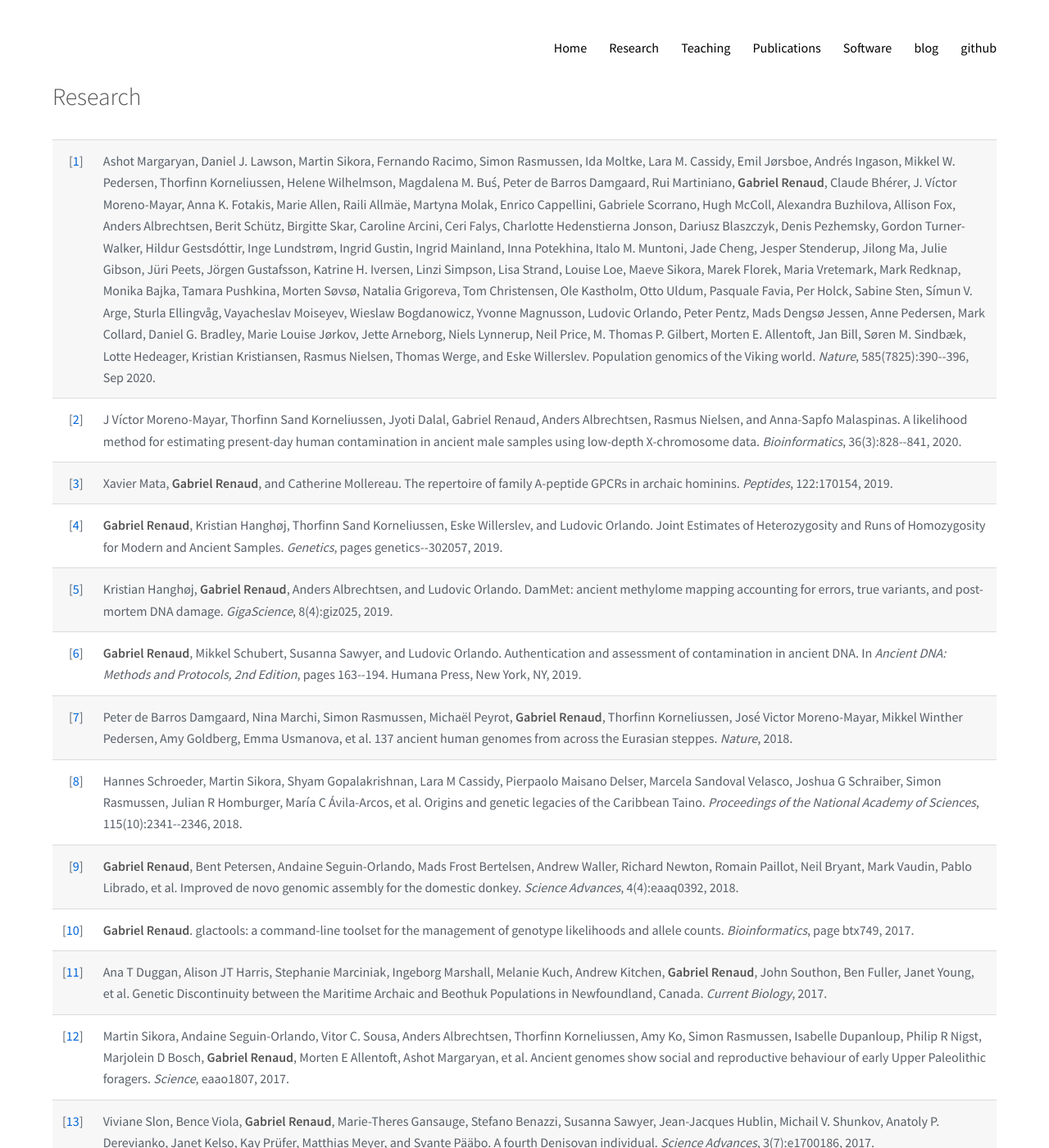
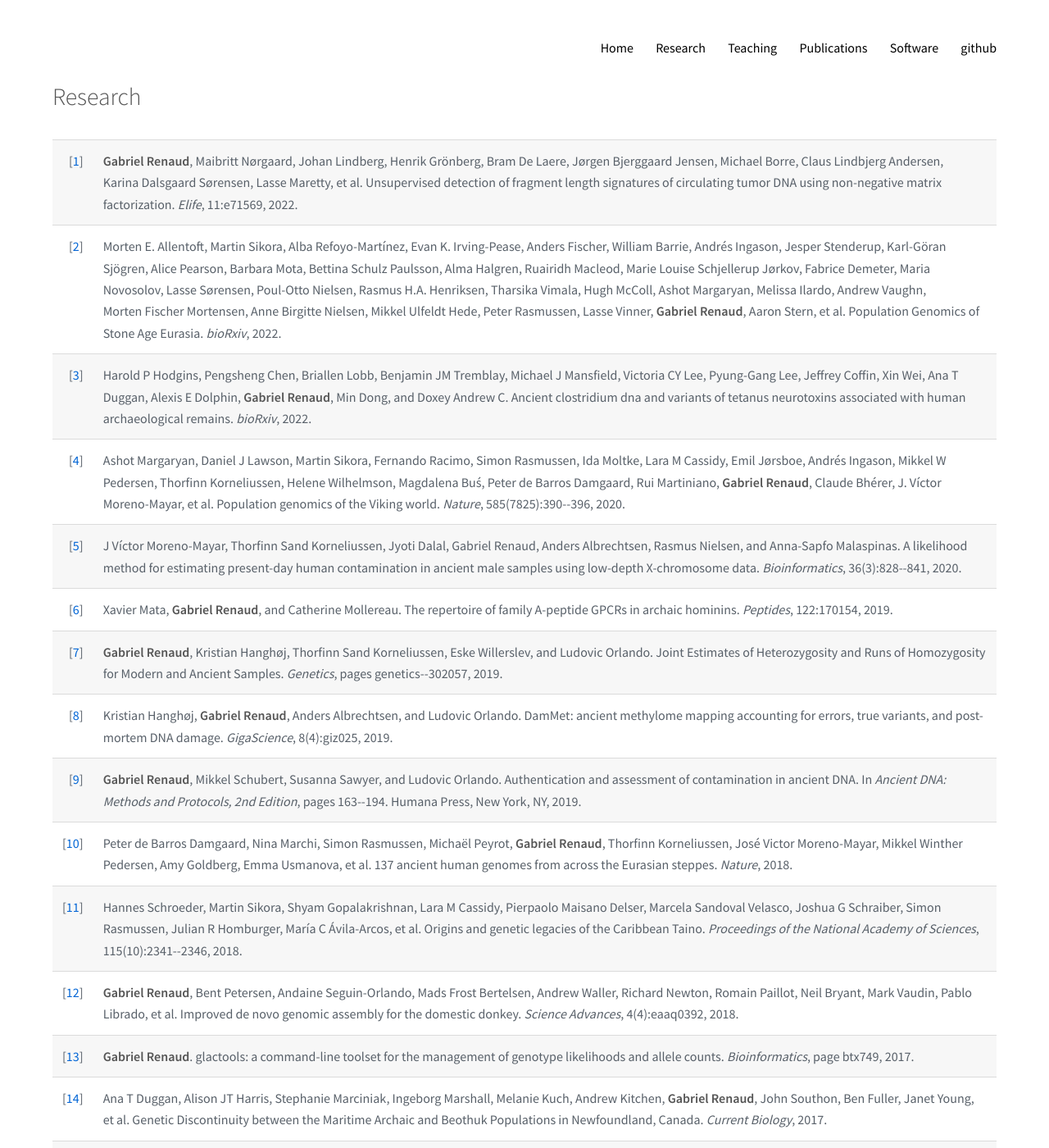
Before and after one commit to grenaud/grenaud.github.io, a Jekyll site: the page publications.html, which Jekyll copies as it is, in a window 1280 px wide and 1400 px high. Shown: the whole window at 82% size. Built offline with Jekyll 4.4.1, drawn with Linux system fonts in a browser that asks for light colours; comment, search, counter and statistics services are not loaded; some of the changed text lies outside the part shown.

Commit message:
publications

```diff
--- a/publications.html
+++ b/publications.html
@@ -40,7 +40,6 @@ alt="free hit counter"></a></div></noscript>
           <!--       <a href="people.html">People</a> -->
 	  <a href="publications.html">Publications</a>
           <a href="software.html">Software</a>
-          <a href="blog.html">blog</a>
 	  <a href="https://github.com/grenaud/">github</a> </nav>
         <a href="#navPanel" class="navPanelToggle"><span class="fa fa-bars"></span></a>
       </div>
@@ -55,31 +54,14 @@ alt="free hit counter"></a></div></noscript>
 
 <tr valign="top">
 <td align="right" class="bibtexnumber">
-[<a name="margaryan2020">1</a>]
+[<a name="renaud2022unsupervised">1</a>]
 </td>
 <td class="bibtexitem">
-Ashot Margaryan, Daniel&nbsp;J. Lawson, Martin Sikora, Fernando Racimo, Simon
-  Rasmussen, Ida Moltke, Lara&nbsp;M. Cassidy, Emil J&oslash;rsboe, Andr&eacute;s Ingason,
-  Mikkel&nbsp;W. Pedersen, Thorfinn Korneliussen, Helene Wilhelmson, Magdalena&nbsp;M.
-  Bu&#x15b;, Peter de&nbsp;Barros&nbsp;Damgaard, Rui Martiniano, <b>Gabriel Renaud</b>, Claude   Bh&eacute;rer, J.&nbsp;V&iacute;ctor Moreno-Mayar, Anna&nbsp;K. Fotakis, Marie Allen, Raili
-  Allm&auml;e, Martyna Molak, Enrico Cappellini, Gabriele Scorrano, Hugh McColl,   Alexandra Buzhilova, Allison Fox, Anders Albrechtsen, Berit Sch&uuml;tz,
-  Birgitte Skar, Caroline Arcini, Ceri Falys, Charlotte&nbsp;Hedenstierna Jonson,
-  Dariusz Blaszczyk, Denis Pezhemsky, Gordon Turner-Walker, Hildur
-  Gestsd&oacute;ttir, Inge Lundstr&oslash;m, Ingrid Gustin, Ingrid Mainland, Inna
-  Potekhina, Italo&nbsp;M. Muntoni, Jade Cheng, Jesper Stenderup, Jilong Ma, Julie
-  Gibson, J&uuml;ri Peets, J&ouml;rgen Gustafsson, Katrine&nbsp;H. Iversen, Linzi
-  Simpson, Lisa Strand, Louise Loe, Maeve Sikora, Marek Florek, Maria
-  Vretemark, Mark Redknap, Monika Bajka, Tamara Pushkina, Morten S&oslash;vs&oslash;,
-  Natalia Grigoreva, Tom Christensen, Ole Kastholm, Otto Uldum, Pasquale Favia,
-  Per Holck, Sabine Sten, S&iacute;mun&nbsp;V. Arge, Sturla Ellingv&aring;g, Vayacheslav
-  Moiseyev, Wieslaw Bogdanowicz, Yvonne Magnusson, Ludovic Orlando, Peter
-  Pentz, Mads&nbsp;Dengs&oslash; Jessen, Anne Pedersen, Mark Collard, Daniel&nbsp;G. Bradley,
-  Marie&nbsp;Louise J&oslash;rkov, Jette Arneborg, Niels Lynnerup, Neil Price,
-  M.&nbsp;Thomas&nbsp;P. Gilbert, Morten&nbsp;E. Allentoft, Jan Bill, S&oslash;ren&nbsp;M. Sindb&aelig;k,
-  Lotte Hedeager, Kristian Kristiansen, Rasmus Nielsen, Thomas Werge, and Eske
-  Willerslev.
- Population genomics of the Viking world.
- <em>Nature</em>, 585(7825):390--396, Sep 2020.
+<b>Gabriel Renaud</b>, Maibritt N&oslash;rgaard, Johan Lindberg, Henrik Gr&ouml;nberg, Bram   De&nbsp;Laere, J&oslash;rgen&nbsp;Bjerggaard Jensen, Michael Borre, Claus&nbsp;Lindbjerg
+  Andersen, Karina&nbsp;Dalsgaard S&oslash;rensen, Lasse Maretty, et&nbsp;al.
+ Unsupervised detection of fragment length signatures of circulating
+  tumor DNA using non-negative matrix factorization.
+ <em>Elife</em>, 11:e71569, 2022.
 
 </td>
 </tr>
@@ -87,7 +69,59 @@ Ashot Margaryan, Daniel&nbsp;J. Lawson, Martin Sikora, Fernando Racimo, Simon
 
 <tr valign="top">
 <td align="right" class="bibtexnumber">
-[<a name="moreno2020likelihood">2</a>]
+[<a name="allentoft2022population">2</a>]
+</td>
+<td class="bibtexitem">
+Morten&nbsp;E. Allentoft, Martin Sikora, Alba Refoyo-Mart&iacute;nez, Evan&nbsp;K.
+  Irving-Pease, Anders Fischer, William Barrie, Andr&eacute;s Ingason, Jesper
+  Stenderup, Karl-G&ouml;ran Sj&ouml;gren, Alice Pearson, Barbara Mota,
+  Bettina&nbsp;Schulz Paulsson, Alma Halgren, Ruairidh Macleod, Marie&nbsp;Louise
+  Schjellerup&nbsp;J&oslash;rkov, Fabrice Demeter, Maria Novosolov, Lasse S&oslash;rensen,
+  Poul-Otto Nielsen, Rasmus&nbsp;H.A. Henriksen, Tharsika Vimala, Hugh McColl, Ashot
+  Margaryan, Melissa Ilardo, Andrew Vaughn, Morten&nbsp;Fischer Mortensen,
+  Anne&nbsp;Birgitte Nielsen, Mikkel&nbsp;Ulfeldt Hede, Peter Rasmussen, Lasse Vinner,
+  <b>Gabriel Renaud</b>, Aaron Stern, et&nbsp;al.  Population Genomics of Stone Age Eurasia.
+ <em>bioRxiv</em>, 2022.
+
+</td>
+</tr>
+
+
+<tr valign="top">
+<td align="right" class="bibtexnumber">
+[<a name="hodgins2022ancient">3</a>]
+</td>
+<td class="bibtexitem">
+Harold&nbsp;P Hodgins, Pengsheng Chen, Briallen Lobb, Benjamin&nbsp;JM Tremblay,
+  Michael&nbsp;J Mansfield, Victoria&nbsp;CY Lee, Pyung-Gang Lee, Jeffrey Coffin, Xin
+  Wei, Ana&nbsp;T Duggan, Alexis&nbsp;E Dolphin, <b>Gabriel Renaud</b>, Min Dong, and   Doxey&nbsp;Andrew C.
+ Ancient clostridium dna and variants of tetanus neurotoxins
+  associated with human archaeological remains.
+ <em>bioRxiv</em>, 2022.
+
+</td>
+</tr>
+
+
+<tr valign="top">
+<td align="right" class="bibtexnumber">
+[<a name="margaryan2020population">4</a>]
+</td>
+<td class="bibtexitem">
+Ashot Margaryan, Daniel&nbsp;J Lawson, Martin Sikora, Fernando Racimo, Simon
+  Rasmussen, Ida Moltke, Lara&nbsp;M Cassidy, Emil J&oslash;rsboe, Andr&eacute;s Ingason,
+  Mikkel&nbsp;W Pedersen, Thorfinn Korneliussen, Helene Wilhelmson, Magdalena
+  Bu&#x15b;, Peter de&nbsp;Barros&nbsp;Damgaard, Rui Martiniano, <b>Gabriel Renaud</b>, Claude   Bh&eacute;rer, J.&nbsp;V&iacute;ctor Moreno-Mayar, et&nbsp;al.
+ Population genomics of the Viking world.
+ <em>Nature</em>, 585(7825):390--396, 2020.
+
+</td>
+</tr>
+
+
+<tr valign="top">
+<td align="right" class="bibtexnumber">
+[<a name="moreno2020likelihood">5</a>]
 </td>
 <td class="bibtexitem">
 J&nbsp;V&iacute;ctor Moreno-Mayar, Thorfinn&nbsp;Sand Korneliussen, Jyoti Dalal, Gabriel   Renaud, Anders Albrechtsen, Rasmus Nielsen, and Anna-Sapfo Malaspinas.
@@ -168,7 +202,7 @@ Peter de&nbsp;Barros Damgaard, Nina Marchi, Simon Rasmussen, Micha&euml;l Peyrot
 
 <tr valign="top">
 <td align="right" class="bibtexnumber">
-[<a name="schroeder2018origins">8</a>]
+[<a name="schroeder2018origins">11</a>]
 </td>
 <td class="bibtexitem">
 Hannes Schroeder, Martin Sikora, Shyam Gopalakrishnan, Lara&nbsp;M Cassidy,
@@ -211,7 +245,7 @@ Hannes Schroeder, Martin Sikora, Shyam Gopalakrishnan, Lara&nbsp;M Cassidy,
 
 <tr valign="top">
 <td align="right" class="bibtexnumber">
-[<a name="duggan2017genetic">11</a>]
+[<a name="duggan2017genetic">14</a>]
 </td>
 <td class="bibtexitem">
 Ana&nbsp;T Duggan, Alison&nbsp;JT Harris, Stephanie Marciniak, Ingeborg Marshall, Melanie
```
Also changed, not shown: other parts of publications.html (+43 -43 lines), GabrielRenaudCV_published.bib (+47 -13 lines), GabrielRenaudCV_published.html (+104 -69 lines).
